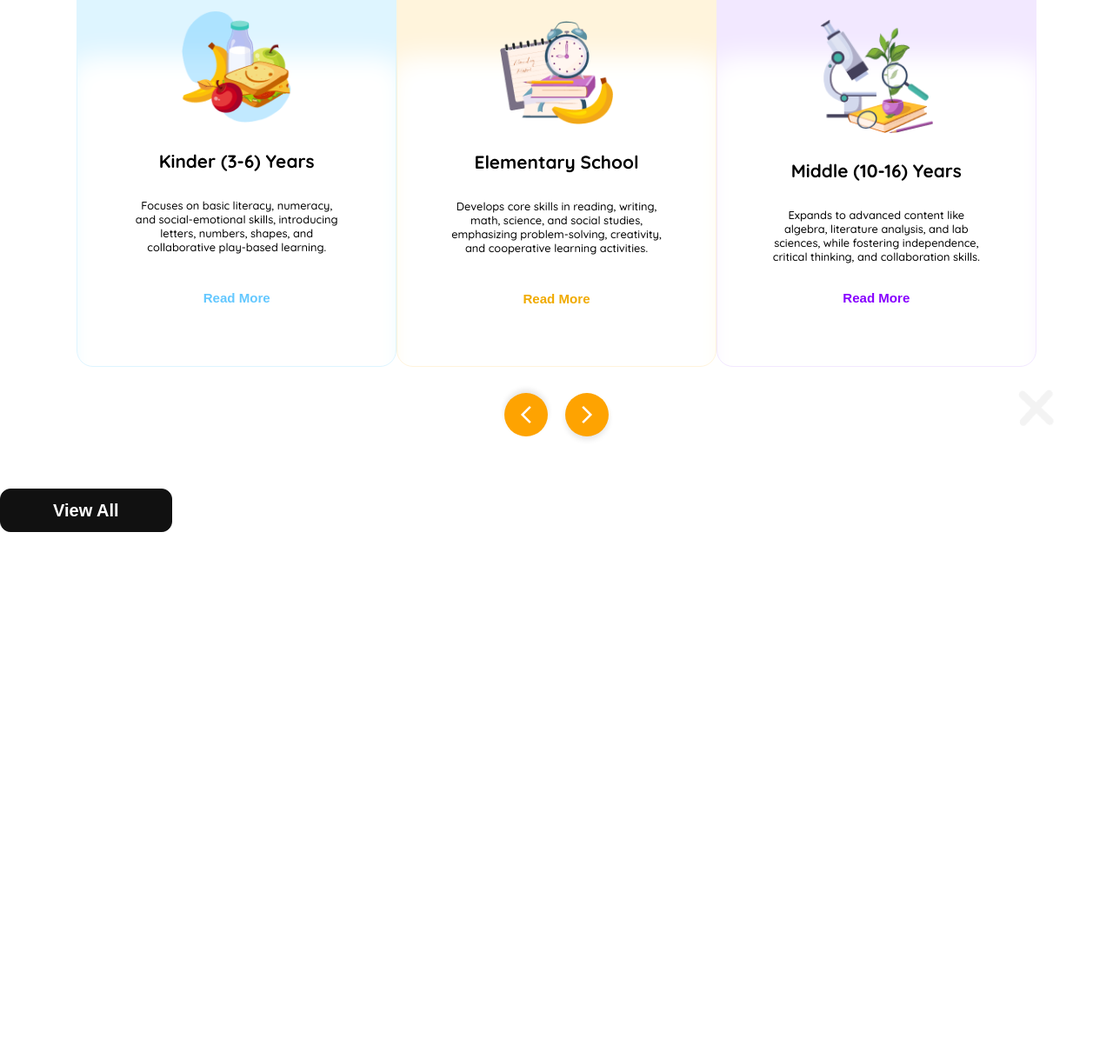
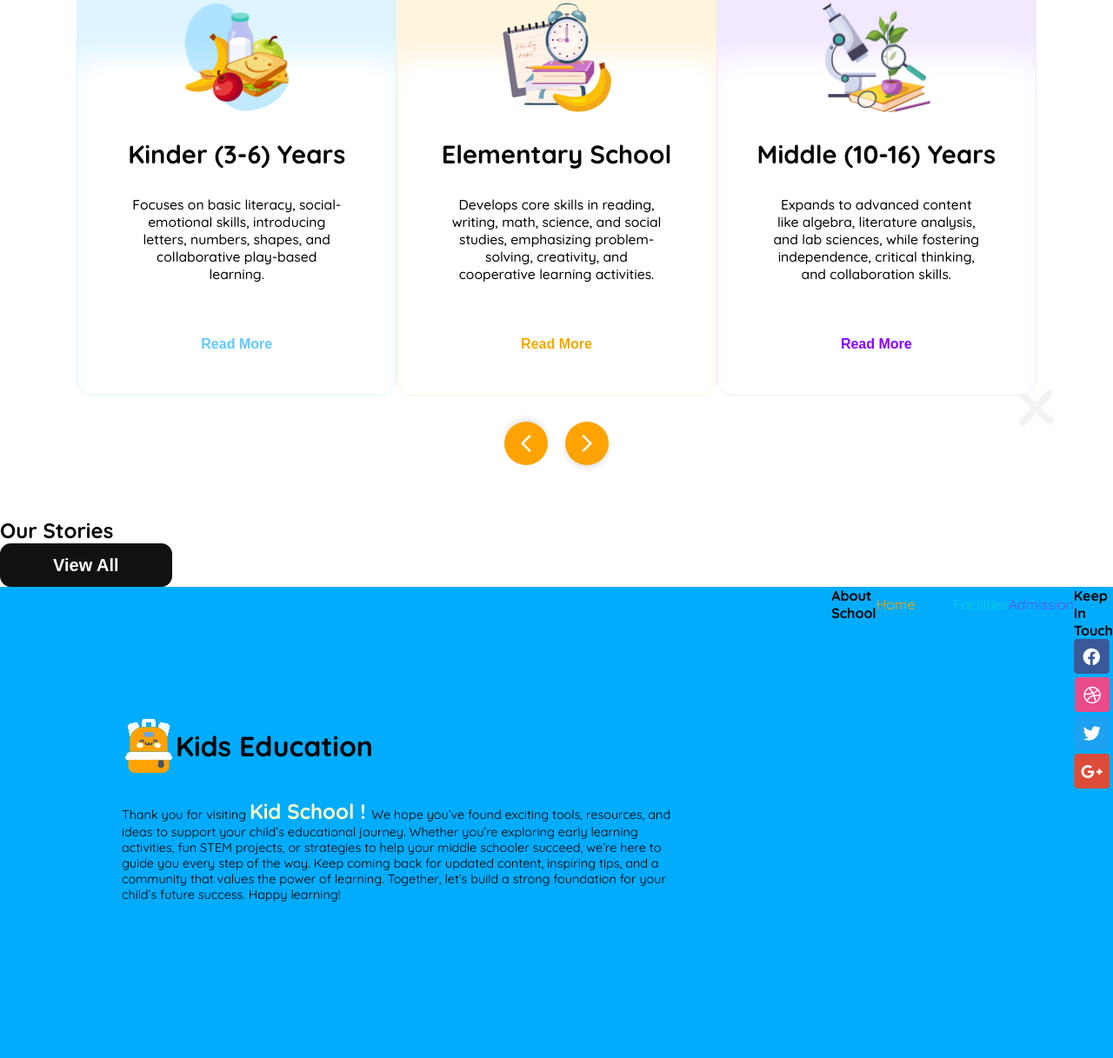
Before and after one commit to md-mainul-980/assignment-2, a plain HTML site: page index.html in a window 1280 px wide. Shown: the part 972-2189 px from the top of the page at 87% size. Before the commit the page ends 1584 px from the top, so only its background shows below. Drawn offline with Linux system fonts and the light colour scheme.

Commit message:
style change

```diff
--- a/index.html
+++ b/index.html
@@ -74,8 +74,9 @@
                     <div class="card">
                         <img src="assets/kinder.png" alt="kinder school logo">
                         <h3>Kinder (3-6) Years</h3>
-                        <p>Focuses on basic literacy, numeracy,
-                            and social-emotional skills, introducing letters,
+                        <p>Focuses on basic literacy,
+                            social-emotional skills,
+                            introducing letters,
                             numbers, shapes, and collaborative play-based learning.</p>
                             <button class="read_more_btn_1 btn">Read More</button>
                     </div>
@@ -106,7 +107,7 @@
 
         <section class="section_2">
             <div class="sec_2_title">
-
+                <h1>Our Stories</h1>
             </div>
 
             <div class="sec_2_cards">
@@ -124,7 +125,44 @@
     </main>
 
     <footer>
-
+        <div class="left">
+            <div class="left_title">
+                <img src="assets/logo_white.png" alt="bagpack">
+                <h1>Kids Education</h1>
+            </div>
+            <p>
+                Thank you for visiting
+                <span style="font-size: 1.5rem; font-weight: bold;color: rgba(255, 255, 204, 1)">
+                    Kid School !
+                </span>
+                We hope you’ve found exciting tools, resources,
+                and ideas to support your child’s educational journey.
+                Whether you’re exploring early learning activities, fun
+                STEM projects, or strategies
+                to help your middle schooler succeed, we’re here to guide
+                you every step of the way. Keep coming back for updated content,
+                inspiring tips, and a community that values the power of learning.
+                Together, let’s build a strong foundation for your child’s future
+                success. Happy learning!
+            </p>
+        </div>
+        <div class="mid">
+            <div class="link_container">
+                <h4>About School</h4>
+                <a class="hbtn" href="#">Home</a>
+                <a class="abtn" href="#">About</a>
+                <a class="fbtn" href="#">Facilities</a>
+                <a class="admibtn" href="#">Admission</a>
+                <a class="ctabtn" href="#">Contact</a>
+            </div>
+        </div>
+        <div class="right">
+            <h4>Keep In Touch</h4>
+            <a href="#"><img src="assets/fb.png" alt="facebook icon"></a>
+            <a href="#"><img src="assets/dribble.png" alt="dribble icon"></a>
+            <a href="#"><img src="assets/twitter.png" alt="twitter icon"></a>
+            <a href="#"><img src="assets/google+.png" alt="google icon"></a>
+        </div>
     </footer>
 </body>
 </html>
--- a/style.css
+++ b/style.css
@@ -225,7 +225,7 @@ button {
 
 .card {
     background-color: white;
-    height: 467px;
+    height: 500px;
     width: 367.8px;
     display: flex;
     flex-direction: column;
@@ -244,20 +244,20 @@ button {
 }
 
 .card img {
-    width: 130px;
-    height: auto;
+    width: 125px;
+    height: 126px;
     margin-top: 10px;
     margin-bottom: 30px;
 }
 
 .card h3 {
-    font-size: 1.3rem;
+    font-size: 1.82rem;
     font-weight: bold;
     margin-bottom: 30px;
 }
 
 .card p {
-    font-size: 0.8rem;
+    font-size: 0.98rem;
     font-weight: 500;
     padding: 0 40px;
 }
@@ -280,18 +280,17 @@ button {
 }
 
 .btn {
-    font-size: 0.943rem;
+    font-size: 1rem;
     font-weight: bold;
     padding: 12px 60px;
     border-radius: 8px;
-    margin-top: 30px;
+    margin-top: 50px;
 }
 
 .read_more_btn_1  {
     background-color: transparent;
     color: rgba(100, 200, 255, 1);
     border: 0px solid rgba(100, 200, 255, 1);
-    margin-bottom: 12px;
 }
 
 .read_more_btn_1:hover {
@@ -315,11 +314,11 @@ button {
 }
 
 .read_more_btn_3  {
-    margin-top: 19px;
+
     background-color: transparent;
     color: rgba(135, 0, 255, 1);
     border: 0px solid rgba(135, 0, 255, 1);
-    margin-bottom: 3px;
+
 }
 
 .read_more_btn_3:hover {
@@ -374,6 +373,38 @@ button {
 
 .section_2 {
     display: grid;
+
+}
+
+
+
+footer {
+    background-color: rgba(1, 172, 253, 1);
+    display: flex;
+    justify-content: space-between;
+}
+
+.left {
+    display: grid;
+    grid-template-rows: repeat(2,1fr);
+    padding: 123px 172px 179px 140px;
+}
+
+.left .left_title {
+    display: flex;
+    align-items: center;
+}
+
+.left p {
+    font-size: 0.9rem;
+    text-align: start;
+}
+
+.mid {
+
+}
+
+.right {
 
 }
 
@@ -683,20 +714,24 @@ button {
     }
 
     .card img {
-        width: auto;
-        height: auto;
         margin: 50px auto 30px;
     }
 
     .card h3 {
-        font-size: 1.3rem;
+        font-size: 1.4rem;
         font-weight: bold;
         margin-bottom: 20px;
     }
 
     .card p {
         font-size: 0.83rem;
-        margin-bottom: 20px;
+        margin-bottom: 0px;
+        line-height: 1.2;
+
+    }
+
+    .card:nth-child(2) img {
+        margin-top: 60px;
     }
 
     .btn {
@@ -706,18 +741,4 @@ button {
         padding: 12px 30px;
         border-radius: 8px;
     }
-
-    .read_more_btn_1, .read_more_btn_2, .read_more_btn_3 {
-        margin: 20px 0px;
-    }
-
-    .read_more_btn_2 {
-        margin-bottom: 16px;
-    }
-
-    .read_more_btn_1 {
-        margin-top: 0px;
-        margin-bottom: 10px;
-    }
-
 }
```
Also changed, not shown: assets/logo_white.png (added).
